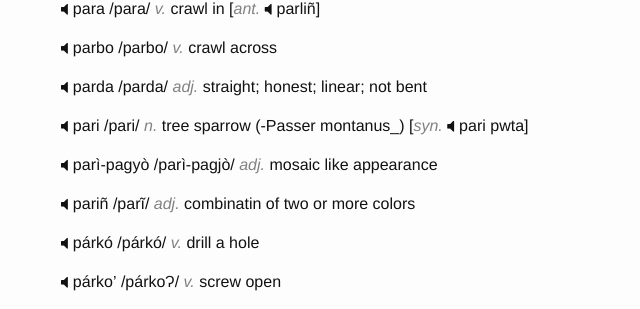
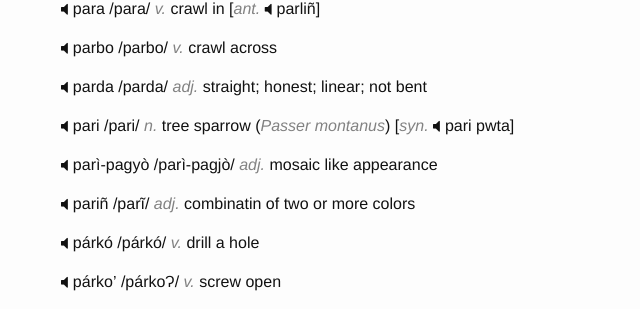
Before and after one commit to hacksparrow/language.apatani.org, a Jekyll site: the page built from dictionary/p.md, in a window 1280 px wide and 900 px high, scrolled down 3973 px. Shown: the part 143-452 px from the top of the window, without its empty margins (209-849 px from the left). Built offline with Jekyll 4.4.1, drawn with Linux system fonts in a browser that asks for light colours; nearby versions of some CDN libraries; comment, search, counter and statistics services are not loaded.

Commit message:
Update p.md

```diff
--- a/dictionary/p.md
+++ b/dictionary/p.md
@@ -304,7 +304,7 @@ __parbo__	/parbo/ _v._	crawl across
 __parda__	/parda/ _adj._	straight; honest; linear; not bent
 
 
-__pari__	/pari/ _n._	tree sparrow (-Passer montanus_)	[_syn._	pari pwta]
+__pari__	/pari/ _n._	tree sparrow (_Passer montanus_)	[_syn._	pari pwta]
 
 
 __parì-pagyò__	/parì-pagjò/ _adj._	mosaic like appearance
```
